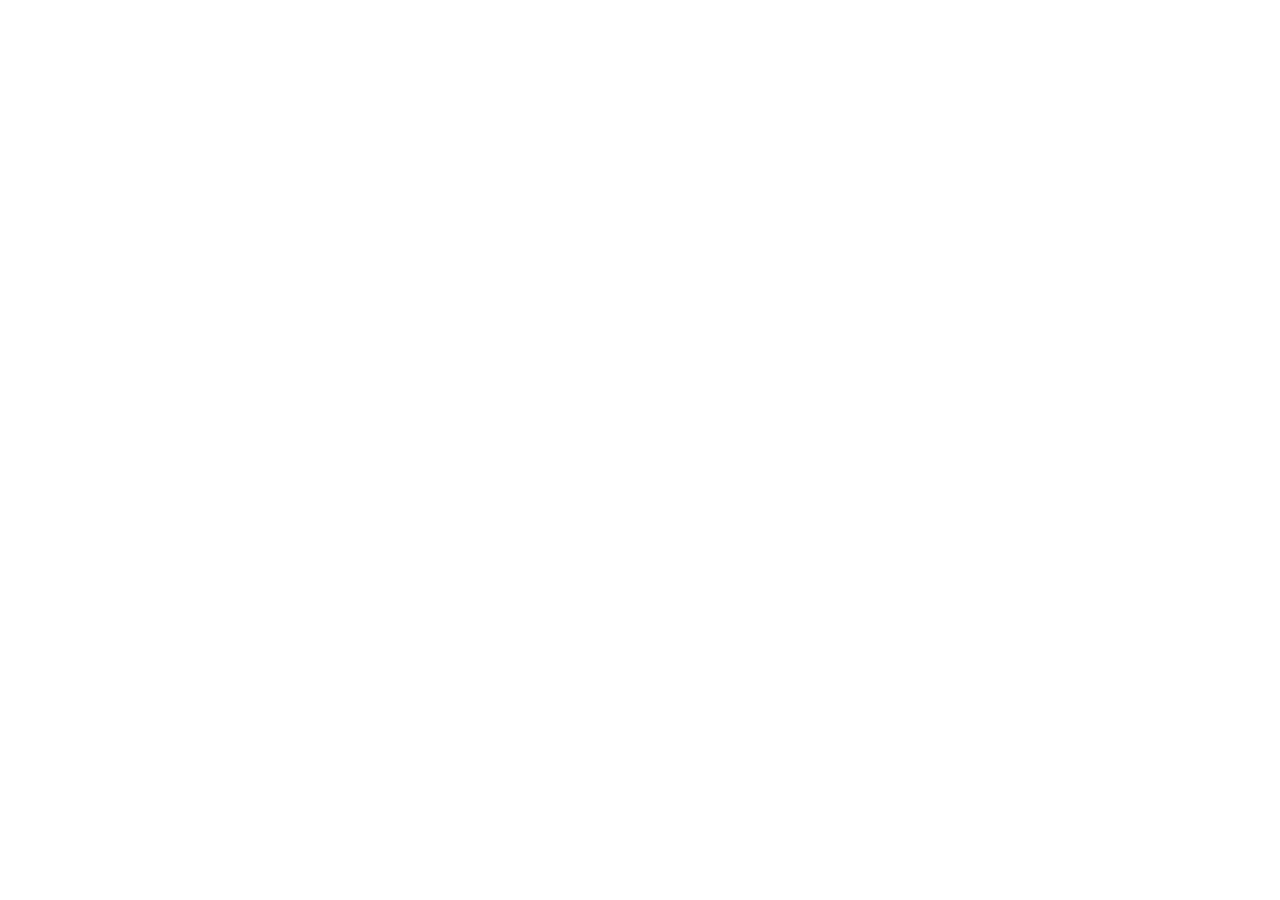
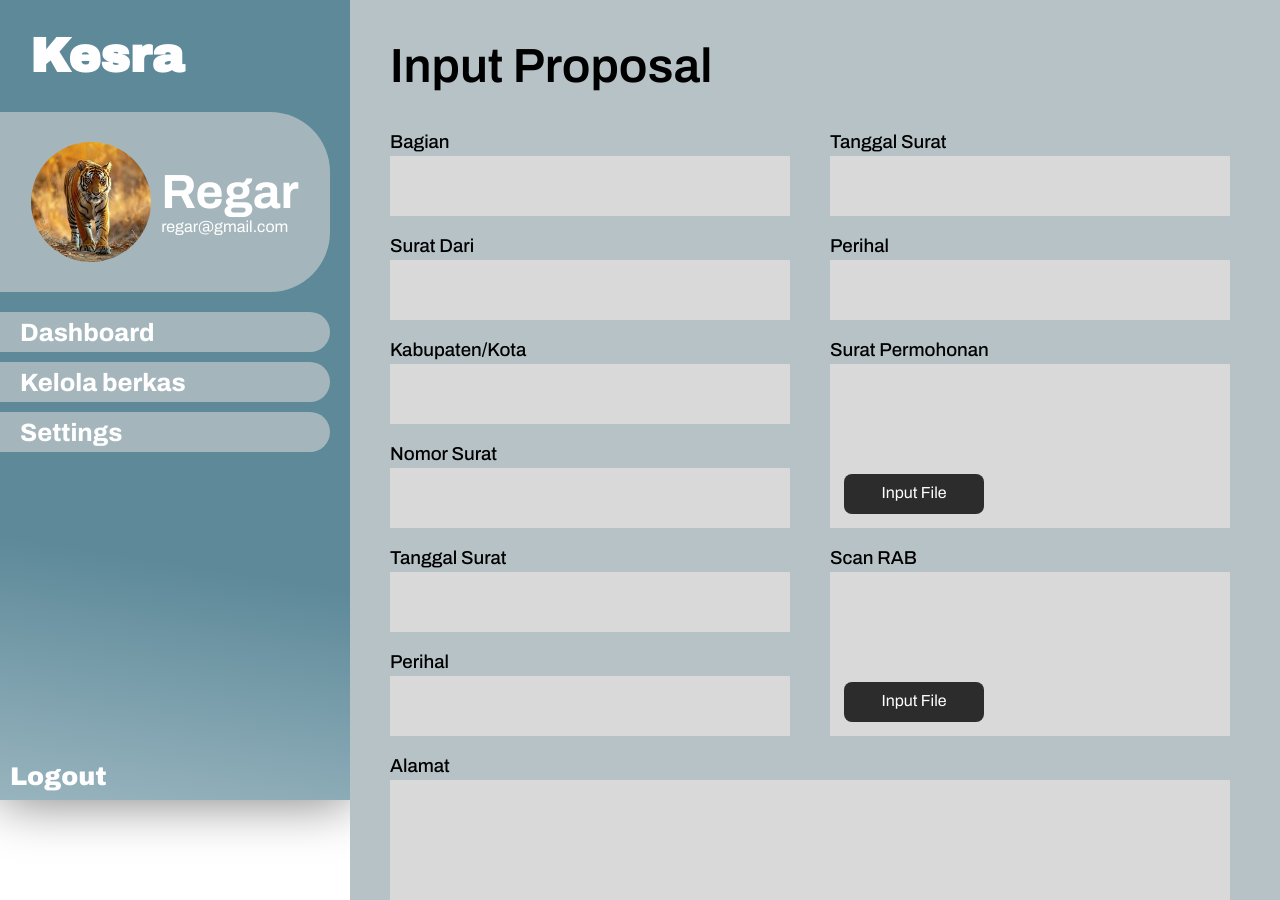
Before and after one commit to Regarys/white-house-front-end, a React (Vite) app: page /dashboard/proposal in a window 1280 px wide. Before the commit this address had no page. Before the commit the page ends 800 px from the top, so only its background shows below. Built offline with nearby package versions, Linux system fonts and the light colour scheme; a web font is replaced by a local one.

Commit message:
update besar besaran

```diff
--- a/src/App.css
+++ b/src/App.css
@@ -122,6 +122,7 @@
   font-size: 18px;
   color: white;
   font-weight: 500;
+  cursor: pointer;
 }
 
 
@@ -610,9 +611,8 @@
 
 .sidebar-admin .logout-button{
   position: absolute;
-  bottom: 0;
-  left: 0;
-  margin: 30px;
+  bottom: 15px;
+  left: 20px;
   font-size: 1.3rem;
   cursor: pointer;
 }
@@ -663,7 +663,8 @@
 .dashboard-admin .sidebar-admin .sidebar-admin-navigation h2:hover{
   color: cyan;
 }
-.dashboard-admin .main-admin{
+
+.main-admin{
   flex: 1;
   display: flex;
   width: 100%;
@@ -1112,23 +1113,223 @@
 /* Settings Section End */
 
 /* User Management Section */
-.container-user-management{
+.container-user-management-list{
   box-sizing: border-box;
-  width: 100%;
   height: 100vh;
+  background: rgba(255, 255, 255, 0.5);
   padding: 20px;
-  margin: 0px;
-  text-align: center;
+  margin: 20px 20px 0 20px;
+  border-radius: 30px;
 }
-.container-user-management .user-list table{
+
+.container-user-management-list h1{
+  display: inline-block;
+}
+.container-user-management-list .user-list table{
   border-collapse: collapse;
   font-family: 'Archivo', sans-serif;
   width: 100%;
   margin-top: 20px;
+  max-width : 1550px;
 }
 
-.container-user-management .user-list table td,th{
+.container-user-management-list .user-list table td,th{
   border: 1px solid #000;
   text-align: left;
   padding: 8px;
 }
+/* User Management Section End*/
+
+
+/* User Management Detail Section Start */
+.container-user-management{
+  position: relative;
+  background: rgba(255, 255, 255, 0.5);
+  border-radius: 30px;
+  overflow: hidden;
+  margin: 20px;
+  height: auto;
+  min-height: 86vh;
+  width: 100%;
+}
+
+.container-user-management h1{
+  font-family: 'Archivo', sans-serif;
+  font-size: 4rem;
+  padding: 20px;
+}
+
+.container-user-detail{
+  display: flex;
+  width: 100%;
+}
+
+.custom-container-detail {
+  margin: 0 0 16px 0;
+}
+.custom-container-detail p{
+  background: #E3E3E3;
+  padding: 20px;
+  border-radius: 16px;
+  border: 1px solid rgba(0,0,0, 0.5);
+  white-space: normal;
+  word-wrap: break-word;
+  overflow-wrap: break-word;}
+
+.custom-container-detail h3{
+  margin: 0 0 5px 8px;
+  font-family: 'Archivo', sans-serif;
+  font-weight: 600;
+}
+.custom-container-detail img{
+  background: #E3E3E3;
+  border: 1px solid rgba(0,0,0, 0.5);
+  padding: 20px;
+  height: 405px;
+  width: 616px;
+  border-radius: 20px;
+  object-fit: cover;
+}
+
+.custom-container-detail .address-detail{
+  height: 100px;
+}
+
+.container-left{
+  margin: 0 20px 20px 20px;
+  width: 80%;
+}
+
+.container-right{
+  margin: 0 20px 20px 20px;
+  width: 100%;
+  max-width: 810px;
+}
+
+.button-container-detail{
+  position: relative;
+  display: flex;
+  justify-content: flex-end;
+}
+
+.button-container-detail button{
+  border: none;
+  width: 180px;
+  height: 65px;
+  background: #2C2C2C;
+  color: white;
+  font-size: 1.3rem;
+  border-radius: 10px;
+  margin-right: 20px;
+}
+
+.button-container-detail button:nth-child(2){
+  background: #B22222;
+}
+
+.button-container-detail button:nth-child(2):hover{
+  background: #C33;
+}
+
+.button-container-detail button:nth-child(1):hover{
+  background: #3a3a3a;
+}
+/* User Management Detail Section End */
+
+/* User Proposal Input Section Start */
+.container-input-proposal{
+  display: flex;
+}
+
+.form-proposal{
+  margin-left: 40px;
+}
+
+.custom-input-proposal{
+  margin: 20px 40px 20px 0;
+}
+
+.custom-input-proposal h3{
+  font-family: 'Archivo', sans-serif;
+  font-weight: 500;
+  margin-bottom: 4px;
+}
+.custom-input-proposal input{
+  background: #D9D9D9;
+  border: none;
+  height: 60px;
+  width: 400px;
+}
+
+.custom-input-proposal-alamat h3{
+  font-family: 'Archivo', sans-serif;
+  font-weight: 500;
+  margin-bottom: 4px;
+}
+
+.custom-input-proposal-alamat input{
+  background: #D9D9D9;
+  border: none;
+  height: 120px;
+  width: 840px;
+}
+
+.custom-input-file-proposal{
+  background: #D9D9D9;
+  border: none;
+  height: 164px;
+  width: 400px;
+  position: relative;
+}
+
+.custom-input-file-proposal input[type="file"]{
+  display: none;
+}
+
+.custom-input-file-proposal label{
+  display: inline-block;
+  padding: 10px 20px;
+  background-color: #2C2C2C;
+  color: white;
+  border-radius: 8px;
+  cursor: pointer;
+  font-size: 1rem;
+  position: absolute;
+  bottom: 14px;
+  left: 14px;
+  font-family: 'Archivo', sans-serif;
+  font-weight: 400;
+  height: 20px;
+  width: 100px;
+  text-align: center;
+}
+
+
+.button-container-proposal {
+  padding: 20px;
+}
+.button-container-proposal button:nth-child(3){
+  background: #D9D9D9;
+  border: 1px solid #000;
+  width: 180px;
+  height: 60px;
+  color: white;
+  font-size: 1.3rem;
+  border-radius: 10px;
+  margin-right: 20px;
+  color: #000;
+}
+
+.button-container-proposal button:nth-child(1){
+  margin: 24px 0 20px 0;
+  background: #2C2C2C;
+  border: 1px solid #000;
+  width: 180px;
+  height: 60px;
+  color: white;
+  font-size: 1.3rem;
+  border-radius: 10px;
+  margin-right: 20px;
+}
+
+/* User Proposal Input Section End */
--- a/src/App.jsx
+++ b/src/App.jsx
@@ -4,7 +4,7 @@
 import LoginPage from './page/LoginPage.jsx';
 import RegisterPage from './page/RegisterPage.jsx';
 
-import Dashboard from './page/dashboard.jsx';
+import Dashboard from './page/dashboard-user/dashboard.jsx';
 
 import DashboardAdmin from './page/dashboard-admin/DashboardAdmin.jsx';
 
@@ -16,7 +16,7 @@
     <>
       <BrowserRouter>
         <Routes>
-          <Route path="/dashboard" element={<Dashboard/>}/>
+          <Route path="/dashboard/*" element={<Dashboard/>}/>
           <Route path="/" element={<LoginPage/>}/>
           <Route path="/register" element={<RegisterPage/>}/>
           <Route path="/dashboard-admin/*" element={<DashboardAdmin/>}/>
--- a/src/component/dashboard-component/UserManagementDashboardAdminDetail.jsx
+++ b/src/component/dashboard-component/UserManagementDashboardAdminDetail.jsx
@@ -1,10 +1,12 @@
-import { useLocation } from 'react-router-dom';
+import { useLocation, useNavigate } from 'react-router-dom';
 import axios from 'axios';
+
+
 
 function UserManagementDashboardAdminDetail(){
   const location = useLocation();
   const user = location.state?.user;
-  const token = "eyJhbGciOiJIUzI1NiIsInR5cCI6IkpXVCJ9.eyJpZCI6IjZiZmQzZTNmLTdkMTAtNDhjZC1hZGFjLTZmMTk4NDU5YTgxMSIsInJvbGUiOiJhZG1pbiIsIm5hbWUiOiJhZG1pbjEyMiIsImlhdCI6MTc1MTM2NzkxNywiZXhwIjoxNzUxNDU0MzE3fQ.fEPY_r6-p0wqBJ8Df8GqhyJFwcxrUmPRL7a5xu3htrw";
+  const navigate = useNavigate();
 
   if (!user) return <p>Data user tidak ditemukan.</p>;
 
@@ -15,26 +17,62 @@
         {},
         {
           headers: {
-            Authorization: `Bearer ${token}`
+            Authorization : `Bearer ${localStorage.getItem("token")}`
           }
         }
       );
       alert("User berhasil diverifikasi!");
+      navigate(-1);
     } catch (error) {
       console.error(error);
       alert("Gagal memverifikasi user.");
     }
   };
 
+  console.log(user);
   return(
     <>
-     <div>
-      <h2>Detail User</h2>
-      <p>Name: {user.username}</p>
-      <p>Email: {user.email}</p>
-      <p>Status: {user.is_verified ? 'Verified' : 'Not Verified'}</p>
-      <button type="button" onClick={handleVerify}>Verified</button>
-    </div>
+      <div className="container-user-management">
+        <h1>Verifikasi User</h1>
+        <div className="container-user-detail">
+          <div className="container-left">
+            <div className="custom-container-detail">
+              <h3>Ktp</h3>
+              <img src={`http://localhost:8080/${user.id_card_photo}`} alt="Gambar KTP"/>
+            </div>
+            <div className="custom-container-detail">
+              <h3>Full Name</h3>
+              <p>{user.username}</p>
+            </div>
+          </div>
+          <div className="container-right">
+            <div className="custom-container-detail">
+              <h3>Email </h3>
+              <p>{user.email}</p>
+            </div>
+            <div className="custom-container-detail">
+              <h3>Nik</h3>
+              <p>{user.nik}</p>
+            </div>
+            <div className="custom-container-detail">
+              <h3>Gender</h3>
+              <p>{user.gender}</p>
+            </div>
+            <div className="custom-container-detail">
+              <h3>Adress</h3>
+              <p className="address-detail">{user.address}</p>
+            </div>
+            <div className="custom-container-detail">
+              <h3>Status</h3>
+              <p>{user.is_verified ? 'Verified' : 'Not Verified'}</p>
+            </div>
+          </div>
+        </div>
+        <div className="button-container-detail">
+          <button type="button" onClick={handleVerify}>Verified</button>
+          <button type="button">Suspend</button>
+        </div>
+      </div>
     </>
   );
 }
--- /dev/null
+++ b/src/component/dashboard-user-component/InputProposal.jsx
@@ -0,0 +1,77 @@
+
+function InputProposal() {
+  return(
+    <>
+      <div className="content-container">
+        <h1>Input Proposal</h1>
+          <form className="form-proposal">
+          <div className="container-input-proposal">
+            <div className="left-section">
+              <div className="custom-input-proposal">
+                <h3>Bagian</h3>
+                <input type="text"/>
+              </div>
+              <div className="custom-input-proposal">
+                <h3>Surat Dari</h3>
+                <input type="text"/>
+              </div>
+              <div className="custom-input-proposal">
+                <h3>Kabupaten/Kota</h3>
+                <input type="text"/>
+              </div>
+              <div className="custom-input-proposal">
+                <h3>Nomor Surat</h3>
+                <input type="text"/>
+              </div>
+              <div className="custom-input-proposal">
+                <h3>Tanggal Surat</h3>
+                <input type="text"/>
+              </div>
+              <div className="custom-input-proposal">
+                <h3>Perihal</h3>
+                <input type="text"/>
+              </div>
+            </div>
+            <div className="middle-section">
+              <div className="custom-input-proposal">
+                <h3>Tanggal Surat</h3>
+                <input type="text"/>
+              </div>
+              <div className="custom-input-proposal">
+                <h3>Perihal</h3>
+                <input type="text"/>
+              </div>
+              <div className="custom-input-proposal">
+                <h3>Surat Permohonan</h3>
+                <div className="custom-input-file-proposal">
+                  <input type="file" id="fileInput"/>
+                  <label htmlFor="fileInput">Input File</label>
+                </div>
+              </div>
+              <div className="custom-input-proposal">
+                <h3>Scan RAB</h3>
+                <div className="custom-input-file-proposal">
+                  <input type="file" id="fileInput"/>
+                  <label htmlFor="fileInput">Input File</label>
+                </div>
+              </div>
+            </div>
+            <div className="right-section">
+              <div className="button-container-proposal">
+                <button type="submit">Submit</button>
+                <br/>
+                <button type="submit">Cancel</button>
+              </div>
+            </div>
+          </div>
+          <div className="custom-input-proposal-alamat">
+            <h3>Alamat</h3>
+            <input type="text"/>
+          </div>
+          </form>
+      </div>
+    </>
+  );
+}
+
+export default InputProposal;
--- a/src/component/MainDashboard.jsx
+++ b/src/component/dashboard-user-component/MainDashboard.jsx
@@ -1,5 +1,8 @@
+import { useNavigate } from 'react-router-dom';
 
 function MainDashboard() {
+  const navitage = useNavigate();
+
   return(
      <div className="content-container">
        <h1>PROGRES HARIAN</h1>
@@ -13,7 +16,7 @@
          </a>
       </div>
       <div className="menu-container">
-        <div className="menu proposal">
+        <div className="menu proposal" onClick={() => navitage('/dashboard/proposal')}>
           <p>proposal</p>
         </div>
         <div className="menu lpj">
--- a/src/component/Sidebar.jsx
+++ b/src/component/dashboard-user-component/Sidebar.jsx
@@ -19,7 +19,7 @@
           </div>
         </div>
         <div className="menu">
-          <h3 className="menu-background">Dashboard</h3>
+          <h3 className="menu-background" onClick={() => navigate('/dashboard')}>Dashboard</h3>
           <div className="dropdown-section">
             <h3
               onClick={() => setToggleKebas(!toggleKebas)}
@@ -28,7 +28,7 @@
             </h3>
             {toggleKebas && (
               <div className="dropdown-content">
-                <p className="background proposal">Kelola Permohonan</p>
+                <p className="background proposal" onClick={()=> navigate('/dashboard/proposal')}>Kelola Permohonan</p>
                 <p className="background lpj">Kelola LPJ</p>
                 <p className="background sm">Kelola Surat Masuk/Keluar</p>
               </div>
--- a/src/component/settings-component/ProfileSettings.jsx
+++ b/src/component/settings-component/ProfileSettings.jsx
@@ -17,8 +17,8 @@
             <img src="/profile.jpg" alt="foto profile"/>
             <div className="custom-file-upload">
               <SlCloudUpload size={20}/>
+              <input type="file"/>
               <label>Upload Image</label>
-              <input type="file" value=""/>
             </div>
           </div>
           <div className="profile-item">
--- a/src/page/LoginPage.jsx
+++ b/src/page/LoginPage.jsx
@@ -15,7 +15,7 @@
     } else {
       sendData();
     }
-  } //butuh pop up
+  }
 
   const sendData = async() =>{
       try{
@@ -25,8 +25,8 @@
       });
 
       if (res.data.status === 'success' && res.data.data.role === 'admin') {
-        const userData = res.data.status;
         navigate('/dashboard-admin');
+        localStorage.setItem("token", res.data.data.token);
       } else if (res.data.status === 'success' && res.data.data.role === 'user'){
         navigate('/dashboard');
       } else{
--- /dev/null
+++ b/src/page/dashboard-user/dashboard.jsx
@@ -0,0 +1,20 @@
+import { useState } from 'react';
+import { BrowserRouter, Routes, Route } from 'react-router-dom';
+
+import Sidebar from '../../component/dashboard-user-component/Sidebar.jsx';
+import MainDashboard from '../../component/dashboard-user-component/MainDashboard.jsx';
+import InputProposal from '../../component/dashboard-user-component/InputProposal.jsx';
+
+function Dashboard() {
+  return(
+    <div style={{ display : "flex"}}>
+      <Sidebar/>
+      <Routes>
+        <Route path="" element={<MainDashboard/>}/>
+        <Route path="proposal" element={<InputProposal/>}/>
+      </Routes>
+    </div>
+  )
+}
+
+export default Dashboard;
```
Also changed, not shown: src/component/dashboard-component/MainDashboardAdmin.jsx (+9 -5 lines), src/component/dashboard-component/UserManagementDashboardAdmin.jsx (+2 -5 lines), src/page/dashboard.jsx (deleted, +0 -13 lines).
